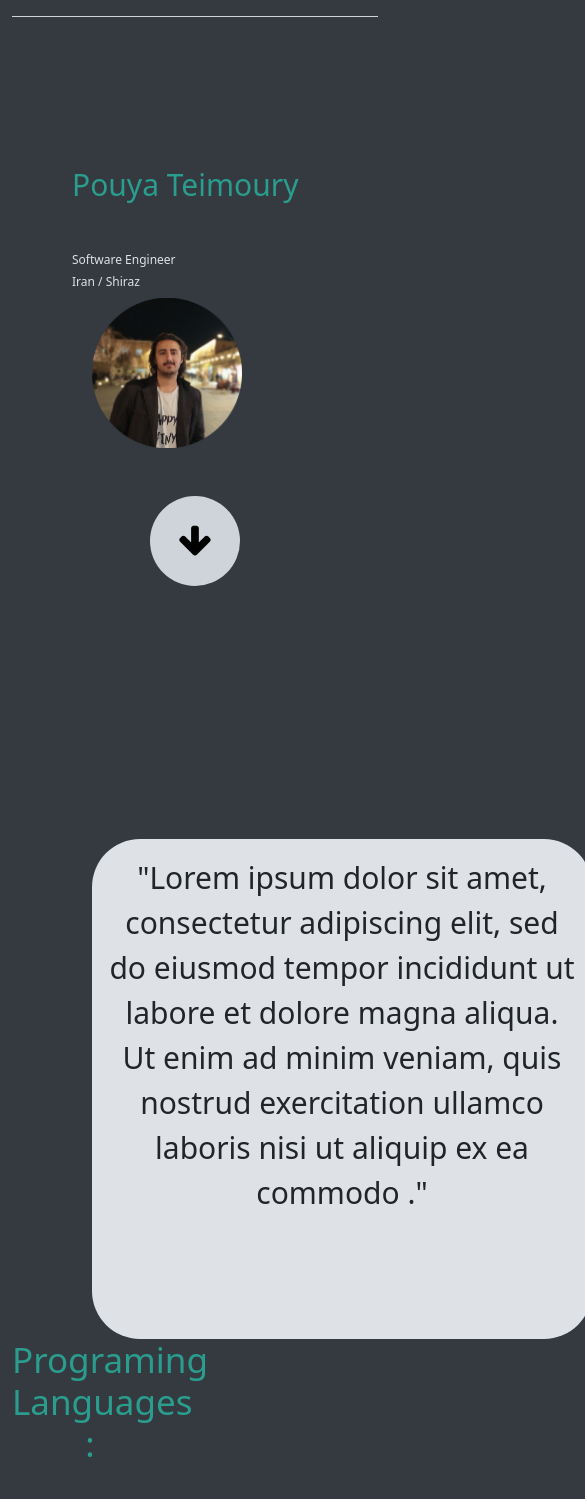
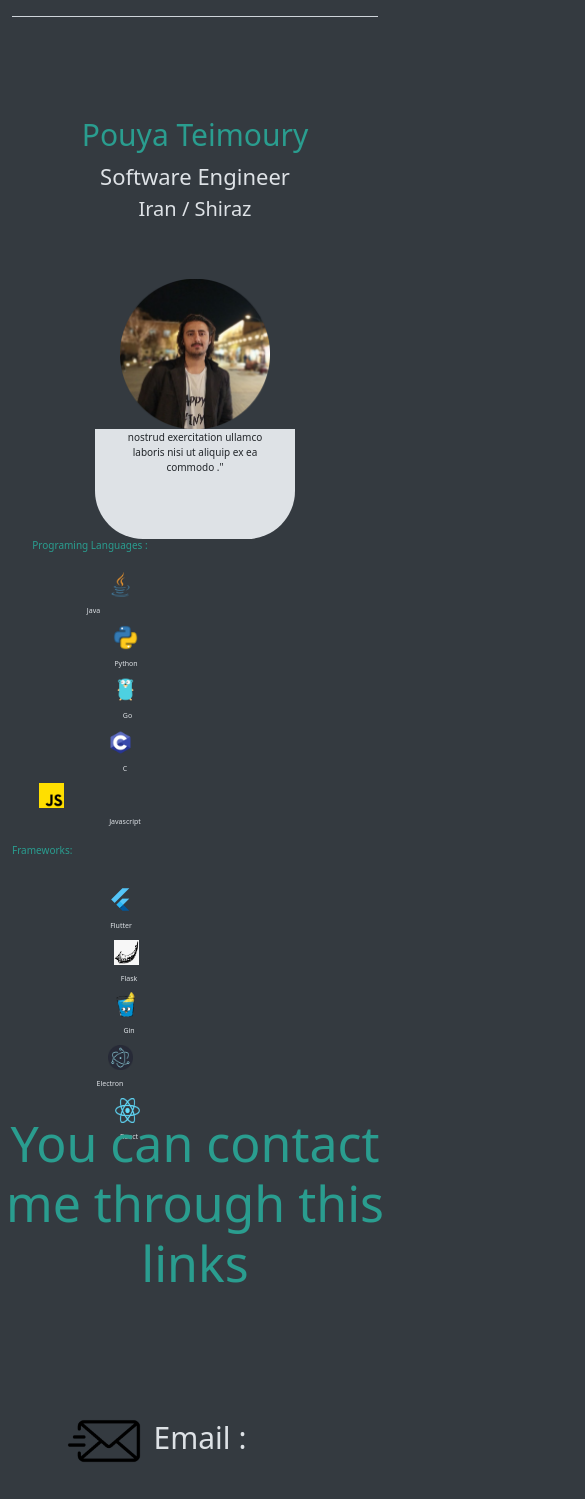
Before and after one commit to sthisfake/My-Personal-Website, a React (Create React App) app: page / in a window 390 px wide. Shown: the top 1499 px of the page, 585 px wide, since content can reach past the window. Built offline with nearby package versions, Linux system fonts and the light colour scheme.

Commit message:
fixing some things

```diff
--- a/src/index.css
+++ b/src/index.css
@@ -142,16 +142,32 @@ code {
   margin-bottom: 30px;
 }
 
+.java {
+  width: 80px;
+  height: 80px;
+}
+
 .python {
   margin-left: 20px;
+  width: 80px;
+  height: 80px;
+}
+
+.go {
+  width: 90px;
+  height: 90px;
 }
 
 .clang {
   margin-right: 20px;
+  width: 80px;
+  height: 80px;
 }
 
 .js {
   margin-left: 40px;
+  width: 80px;
+  height: 80px;
 }
 
 .pythonText > h3 {
@@ -201,6 +217,11 @@ code {
   font-size: 20px;
 }
 
+.flutter {
+  width: 80px;
+  height: 80px;
+}
+
 .flutterText > h3 {
   color: #dee2e6;
   margin-top: 10px;
@@ -210,6 +231,24 @@ code {
 
 .flask {
   margin-left: 20px;
+  width: 80px;
+  height: 80px;
+}
+
+.gin {
+  width: 80px;
+  height: 80px;
+}
+
+.electron {
+  width: 80px;
+  height: 80px;
+}
+
+.react {
+  margin-left: 40px;
+  width: 80px;
+  height: 80px;
 }
 
 .flaskText > h3 {
@@ -240,7 +279,7 @@ code {
 .reactText > h3 {
   color: #dee2e6;
   margin-top: 10px;
-  margin-left: 15px;
+  margin-left: 55px;
   font-size: 20px;
 }
 .quote {
@@ -405,12 +444,15 @@ code {
   background-color: transparent;
 }
 
-@media (max-width: 1399px) {
+/* first change */
+
+@media (max-width: 1400px) {
   .navItemColor > ul > li > a {
     font-size: 15px;
   }
 
   .myName > .slide-left > h1 {
+    margin-top: 50px;
     font-size: 45px;
   }
 
@@ -424,6 +466,125 @@ code {
   .imagePouya {
     width: 280px;
     height: 280px;
+  }
+  .quote {
+    height: 300px;
+    width: 300px;
+  }
+  .paragrapgh {
+    font-size: 20px;
+  }
+
+  .skils > h1 {
+    margin-bottom: 30px;
+    font-size: 22px;
+  }
+
+  .skils > h2 {
+    margin-top: 20px;
+    font-size: 22px;
+  }
+
+  .java {
+    width: 50px;
+    height: 50px;
+  }
+
+  .python {
+    margin-left: 20px;
+    width: 50px;
+    height: 50px;
+  }
+
+  .go {
+    margin-left: 10px;
+    margin-right: 0px;
+    width: 50px;
+    height: 50px;
+  }
+
+  .clang {
+    margin-right: 0px;
+    width: 50px;
+    height: 50px;
+  }
+
+  .js {
+    margin-right: 150px;
+    width: 50px;
+    height: 50px;
+  }
+
+  .pythonText > h3 {
+    margin-left: 20px;
+    font-size: 15px;
+  }
+
+  .javaText > h3 {
+    margin-right: 60px;
+    font-size: 15px;
+  }
+
+  .goText > h3 {
+    margin-left: 10px;
+    margin-top: 10px;
+    font-size: 15px;
+  }
+
+  .cText > h3 {
+    font-size: 15px;
+  }
+
+  .jsText > h3 {
+    font-size: 15px;
+  }
+
+  .flutter {
+    margin-right: 80px;
+    width: 50px;
+    height: 50px;
+  }
+
+  .flask {
+    width: 50px;
+    height: 50px;
+  }
+
+  .gin {
+    width: 50px;
+    height: 50px;
+  }
+
+  .react {
+    width: 45px;
+    height: 45px;
+  }
+
+  .electron {
+    width: 50px;
+    height: 50px;
+  }
+
+  .flutterText > h3 {
+    margin-left: 0px;
+    font-size: 14px;
+  }
+
+  .flaskText > h3 {
+    font-size: 15px;
+  }
+
+  .ginText > h3 {
+    font-size: 15px;
+  }
+
+  .electronText > h3 {
+    font-size: 15px;
+  }
+
+  .reactText > h3 {
+    margin-left: 45px;
+    font-size: 15px;
   }
 }
 
@@ -446,5 +607,193 @@ code {
   .imagePouya {
     width: 150px;
     height: 150px;
+    margin-top: 50px;
+  }
+
+  .quote {
+    height: 200px;
+    width: 200px;
+  }
+  .paragrapgh {
+    font-size: 10px;
+  }
+
+  .skils > h1 {
+    margin-bottom: 20px;
+    font-size: 10px;
+  }
+
+  .skils > h2 {
+    margin-top: 10px;
+    font-size: 10px;
+  }
+
+  .java {
+    width: 25px;
+    height: 25px;
+  }
+
+  .python {
+    margin-left: 10px;
+    width: 25px;
+    height: 25px;
+  }
+
+  .go {
+    margin-left: 10px;
+    margin-right: 0px;
+    width: 25px;
+    height: 25px;
+  }
+
+  .clang {
+    margin-right: 0px;
+    width: 25px;
+    height: 25px;
+  }
+
+  .js {
+    margin-left: 13px;
+    width: 25px;
+    height: 25px;
+  }
+
+  .pythonText > h3 {
+    margin-left: 12px;
+    font-size: 7px;
+  }
+
+  .javaText > h3 {
+    margin-left: 7px;
+    font-size: 7px;
+  }
+
+  .goText > h3 {
+    margin-left: 15px;
+    margin-top: 10px;
+    font-size: 7px;
+  }
+
+  .cText > h3 {
+    margin-left: 10px;
+    font-size: 7px;
+  }
+
+  .jsText > h3 {
+    margin-left: 10px;
+    font-size: 7px;
+  }
+
+  .flutter {
+    margin-right: 0px;
+    margin-left: 0px;
+    width: 25px;
+    height: 25px;
+  }
+
+  .flask {
+    margin-right: 0px;
+    margin-left: 12px;
+    width: 25px;
+    height: 25px;
+  }
+
+  .gin {
+    margin-right: 0px;
+    margin-left: 10px;
+    width: 25px;
+    height: 25px;
+  }
+
+  .electron {
+    margin-right: 0px;
+    margin-left: 0px;
+    width: 25px;
+    height: 25px;
+  }
+
+  .react {
+    margin-right: 0px;
+    margin-left: 15px;
+    width: 25px;
+    height: 25px;
+  }
+
+  .flutterText > h3 {
+    margin-left: 2px;
+    font-size: 7px;
+  }
+
+  .flaskText > h3 {
+    font-size: 7px;
+  }
+
+  .ginText > h3 {
+    margin-left: 18px;
+    font-size: 7px;
+  }
+
+  .electronText > h3 {
+    font-size: 7px;
+  }
+
+  .reactText > h3 {
+    margin-left: 18px;
+    font-size: 7px;
+  }
+
+  .buttonDown {
+    display: none;
+  }
+
+  .homeSection {
+    height: 200px;
   }
 }
+
+@media (max-width: 767px) {
+  .quote {
+    display: block;
+    margin-left: auto;
+    margin-right: auto;
+  }
+}
+
+/* //phone */
+@media (max-width: 575px) {
+  .navItemColor > ul > li > a {
+    font-size: 10px;
+  }
+
+  .myName > .slide-left > h1 {
+    margin-top: 50px;
+    margin-left: 0px;
+    font-size: 30px;
+    text-align: center;
+  }
+
+  .myName > .slide-left2 > h2 {
+    margin-top: 10px;
+    margin-left: 0px;
+    font-size: 22px;
+    text-align: center;
+  }
+  .myName > .slide-left2 > h3 {
+    margin-top: 5px;
+    margin-left: 0px;
+    font-size: 20px;
+    text-align: center;
+  }
+
+  .imagePouya {
+    width: 150px;
+    height: 150px;
+    display: block;
+    margin-left: auto;
+    margin-right: auto;
+  }
+
+  .buttonDown {
+    display: none;
+  }
+}
--- a/src/pages/secondPage.jsx
+++ b/src/pages/secondPage.jsx
@@ -38,104 +38,64 @@ class SecondPage extends Component {
                 <div className="row">
                   <div className="col-sm-2">
                     <div className="javaText">
-                      <img
-                        className="java"
-                        style={{ width: 80, height: 80 }}
-                        src={java}
-                      />
+                      <img className="java" src={java} />
                       <h3>Java</h3>
                     </div>
                   </div>
                   <div className="col-sm-3">
                     <div className="pythonText">
-                      <img
-                        className="python"
-                        style={{ width: 80, height: 80 }}
-                        src={python}
-                      />
+                      <img className="python" src={python} />
                       <h3>Python</h3>
                     </div>
                   </div>
                   <div className="col-sm-3">
                     <div className="goText">
-                      <img
-                        className="go"
-                        style={{ width: 90, height: 90 }}
-                        src={go}
-                      />
+                      <img className="go" src={go} />
                       <h3>Go</h3>
                     </div>
                   </div>
                   <div className="col-sm-2">
                     <div className="cText">
-                      <img
-                        className="clang"
-                        style={{ width: 80, height: 80 }}
-                        src={c}
-                      />
+                      <img className="clang" src={c} />
                       <h3>C</h3>
                     </div>
                   </div>
                   <div className="col-sm-2">
                     <div className="jsText">
-                      <img
-                        className="js"
-                        style={{ width: 80, height: 80 }}
-                        src={js}
-                      />
+                      <img className="js" src={js} />
                       <h3>Javascript</h3>
                     </div>
                   </div>
                 </div>
-                <h2>Frameworks :</h2>
+                <h2>Frameworks:</h2>
                 <div className="row">
                   <div className="col-sm-2">
                     <div className="flutterText">
-                      <img
-                        className="flutter"
-                        style={{ width: 80, height: 80 }}
-                        src={flutter}
-                      />
+                      <img className="flutter" src={flutter} />
                       <h3>Flutter</h3>
                     </div>
                   </div>
                   <div className="col-sm-3">
                     <div className="flaskText">
-                      <img
-                        className="flask"
-                        style={{ width: 80, height: 80 }}
-                        src={flask}
-                      />
+                      <img className="flask" src={flask} />
                       <h3>Flask</h3>
                     </div>
                   </div>
                   <div className="col-sm-3">
                     <div className="ginText">
-                      <img
-                        className="gin"
-                        style={{ width: 80, height: 80 }}
-                        src={gin}
-                      />
+                      <img className="gin" src={gin} />
                       <h3>Gin</h3>
                     </div>
                   </div>
-                  <div className="col-sm-3">
+                  <div className="col-sm-2">
                     <div className="electronText">
-                      <img
-                        className="electron"
-                        style={{ width: 80, height: 80 }}
-                        src={electron}
-                      />
+                      <img className="electron" src={electron} />
                       <h3>Electron</h3>
                     </div>
                   </div>
-                  <div className="col-sm-1">
+                  <div className="col-sm-2">
                     <div className="reactText">
-                      <img
-                        className="react"
-                        style={{ width: 80, height: 80 }}
-                        src={react}
-                      />
+                      <img className="react" src={react} />
                       <h3>React</h3>
                     </div>
                   </div>
```
